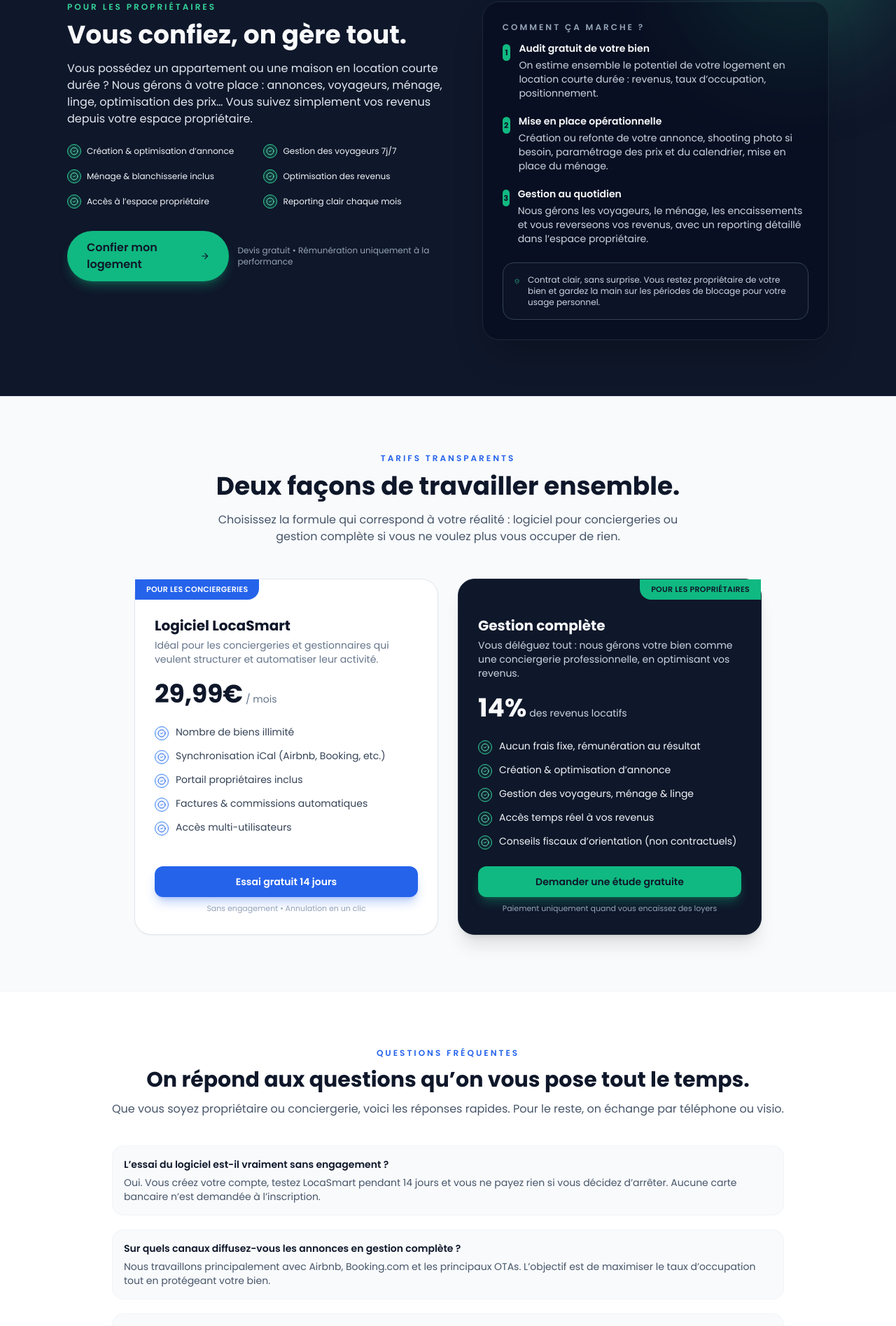
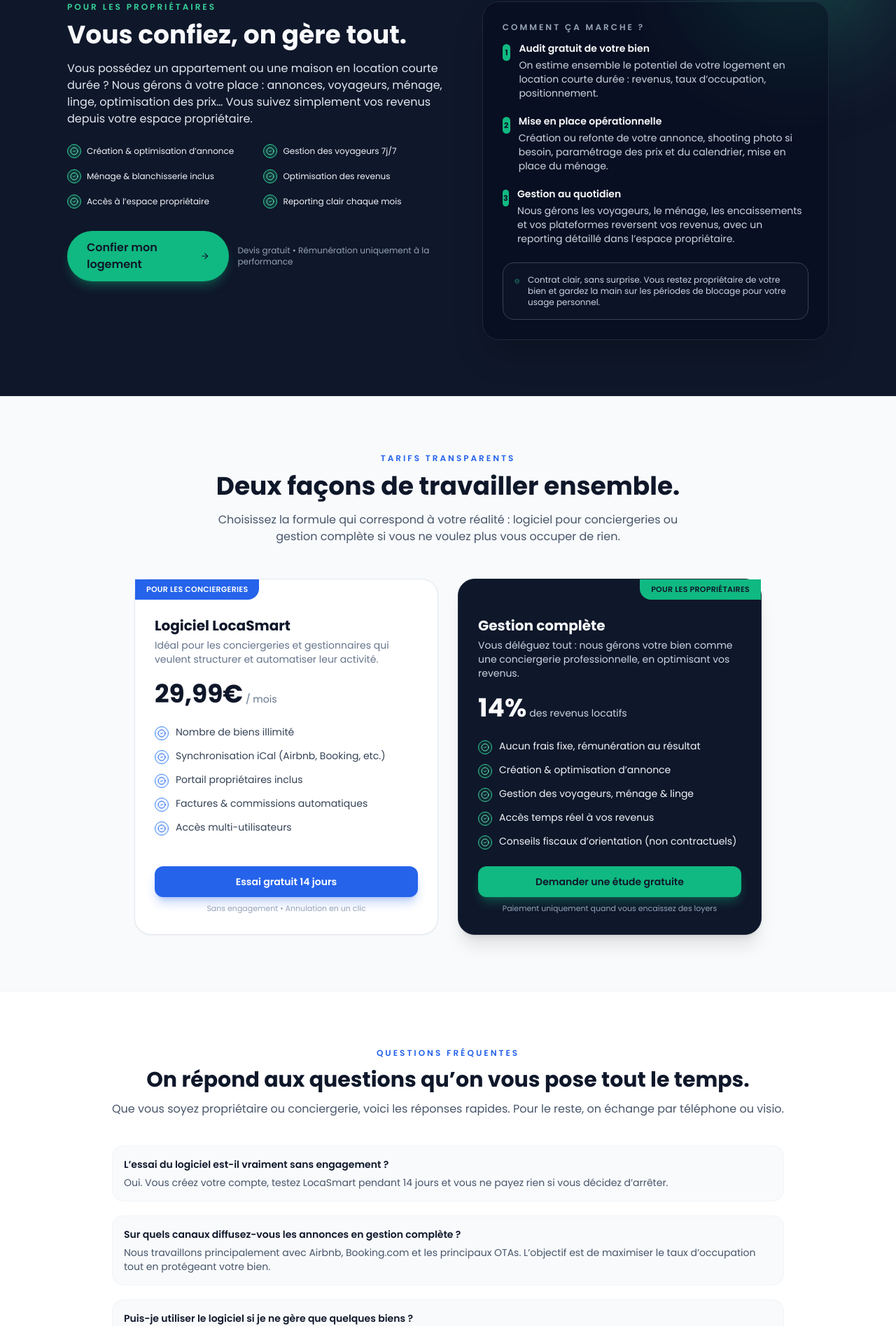
Before and after one commit to LocaSmart45/LOCASMART.IO, a React (Vite) app: page / in a window 1280 px wide. Shown: the part 1480-3375 px from the top of the page at 70% size. Built offline with nearby package versions, Linux system fonts and the light colour scheme; no server answers.

Commit message:
Update Landing.tsx

```diff
--- a/src/pages/Landing.tsx
+++ b/src/pages/Landing.tsx
@@ -469,7 +469,7 @@
                     <div>
                       <p className="font-semibold mb-1">Gestion au quotidien</p>
                       <p className="text-slate-300">
-                        Nous gérons les voyageurs, le ménage, les encaissements et vous reverseons
+                        Nous gérons les voyageurs, le ménage, les encaissements et vos plateformes reversent
                         vos revenus, avec un reporting détaillé dans l’espace propriétaire.
                       </p>
                     </div>
@@ -608,7 +608,7 @@
             <div className="space-y-5 text-sm">
               <FaqItem
                 question="L’essai du logiciel est-il vraiment sans engagement ?"
-                answer="Oui. Vous créez votre compte, testez LocaSmart pendant 14 jours et vous ne payez rien si vous décidez d’arrêter. Aucune carte bancaire n’est demandée à l’inscription."
+                answer="Oui. Vous créez votre compte, testez LocaSmart pendant 14 jours et vous ne payez rien si vous décidez d’arrêter."
               />
               <FaqItem
                 question="Sur quels canaux diffusez-vous les annonces en gestion complète ?"
```
